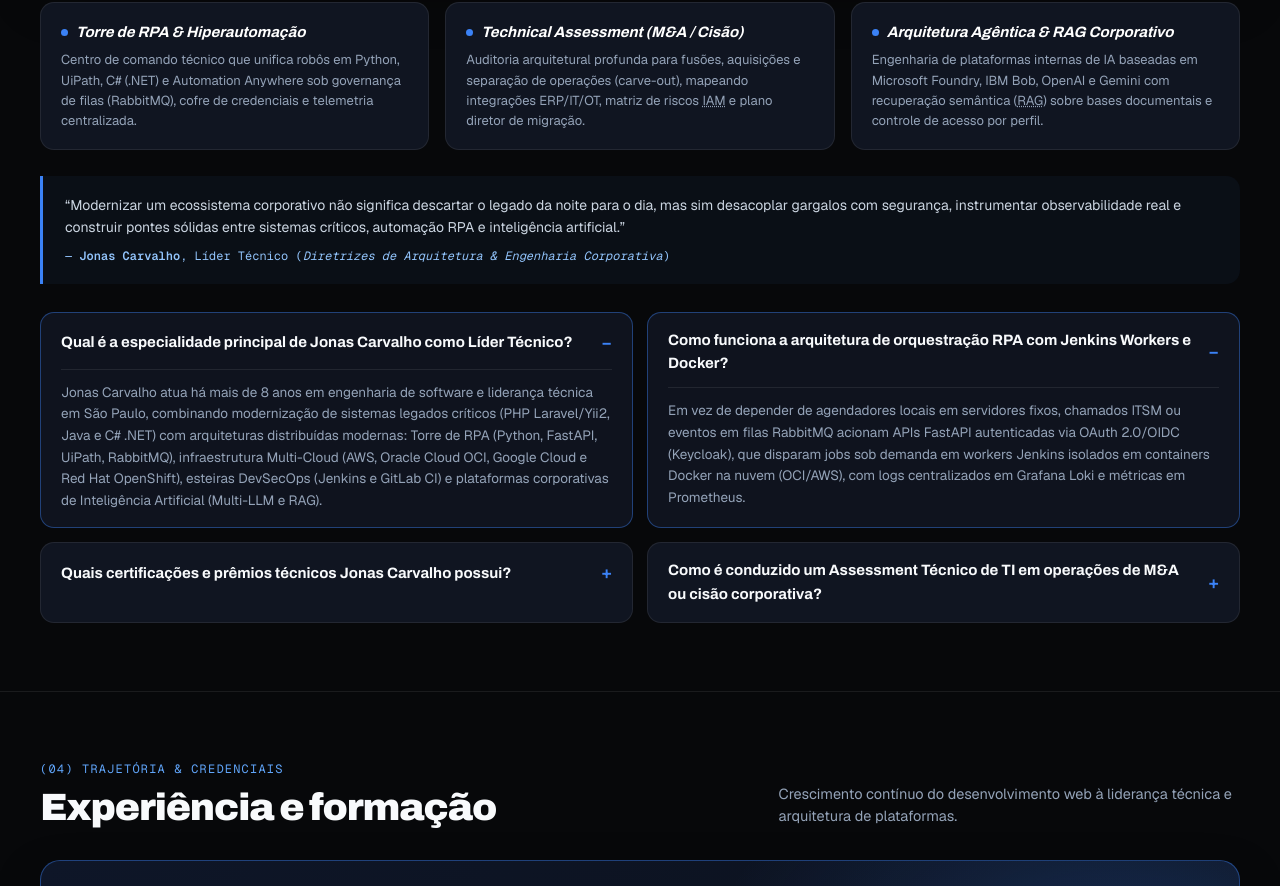
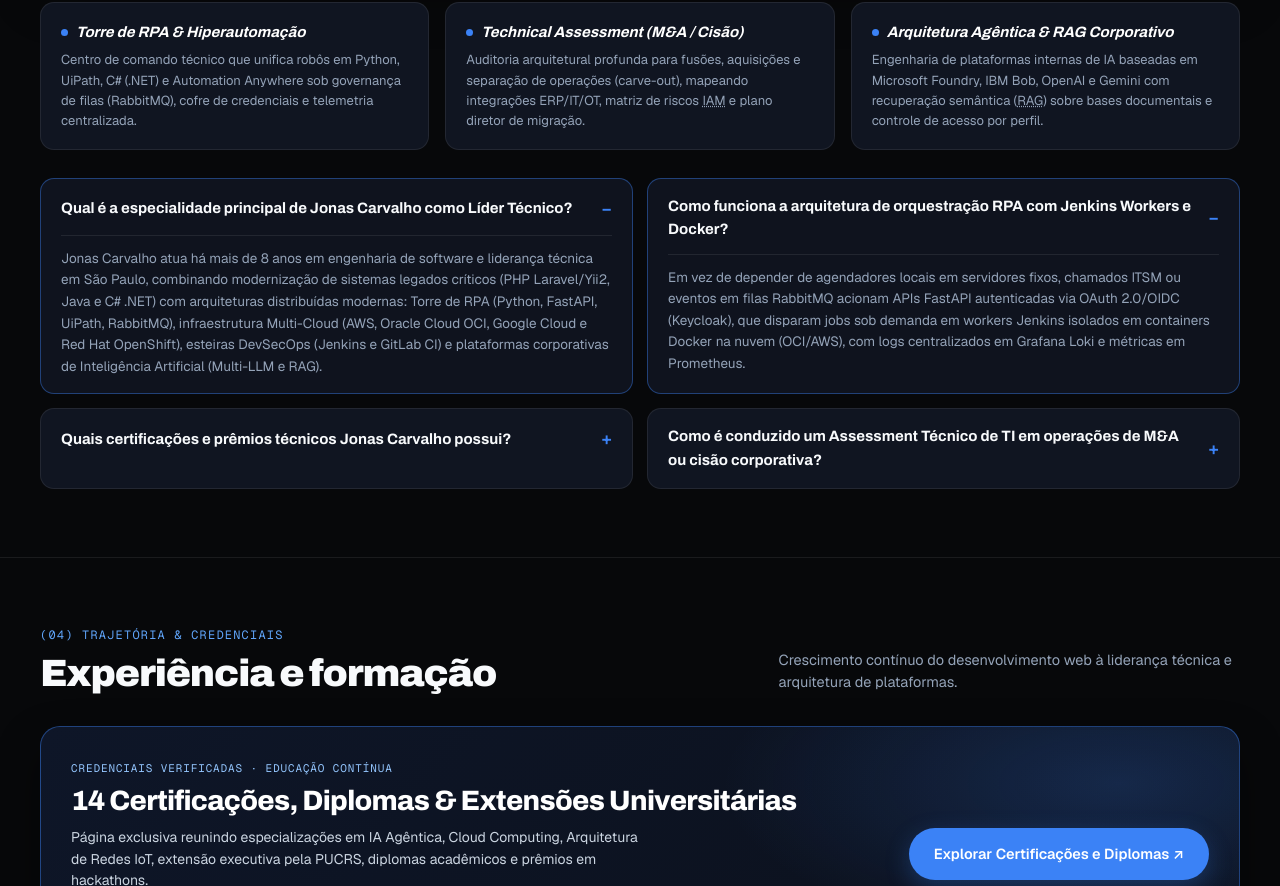
Before and after one commit to jocarvalhosantos/jonascarvalho-site, a plain HTML site: page index.html in a window 1280 px wide. Shown: the part 5130-6016 px from the top of the page. Drawn offline with nearby package versions, Linux system fonts and the light colour scheme.

Commit message:
fix: remove synthetic blockquote from index.html

```diff
--- a/index.html
+++ b/index.html
@@ -314,7 +314,7 @@
         "dateModified": "2026-11-14T15:30:00-03:00",
         "speakable": {
           "@type": "SpeakableSpecification",
-          "cssSelector": [".hero-title", ".hero-lede", "#arquitetura-faq .section-title", ".exec-quote"]
+          "cssSelector": [".hero-title", ".hero-lede", "#arquitetura-faq .section-title"]
         }
       },
       {
@@ -1032,11 +1032,6 @@
         </div>
       </dl>
 
-      <blockquote class="exec-quote" cite="https://jonas.novashift.com.br/curriculo.html">
-        “Modernizar um ecossistema corporativo não significa descartar o legado da noite para o dia, mas sim desacoplar gargalos com segurança, instrumentar observabilidade real e construir pontes sólidas entre sistemas críticos, automação RPA e inteligência artificial.”
-        <footer>— <strong>Jonas Carvalho</strong>, Líder Técnico (<cite>Diretrizes de Arquitetura &amp; Engenharia Corporativa</cite>)</footer>
-      </blockquote>
-
       <!-- FAQ Nativo (<details> / <summary>) no DOM inicial -->
       <div class="faq-list" role="region" aria-label="Perguntas frequentes sobre atuação técnica e arquitetura">
         <details class="faq-item" open>
```
